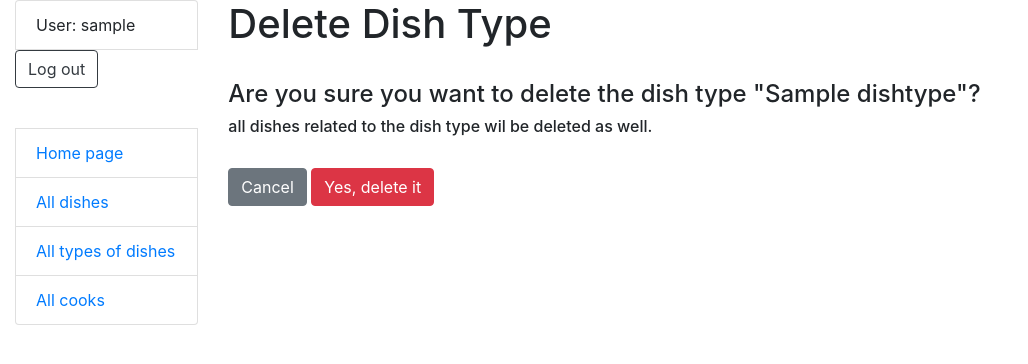
After one commit to AndriiFn/restaurant-kitchen-service, a Django app: page /dish-types/1/delete/ in a window 1280 px wide. The commit adds this page. Shown: the top 364 px of the page, without its empty margins (0-1028 px from the left). Run offline with Django 5.2, Linux system fonts and the light colour scheme; a user stored in the database is signed in; tables that the repository leaves empty hold one stand-in row (values such as "Sample post").

Commit message:
add dish-type create & delete to urls.py & implement corresponding views

```diff
--- a/templates/kitchen_services/dish_confirm_delete.html
+++ b/templates/kitchen_services/dish_confirm_delete.html
@@ -1,7 +1,10 @@
 {% extends "base.html" %}
 
 {% block content %}
-  <h1>Are you sure you want to delete the dish "{{ dish.name }}"?</h1>
+  <h1>Delete Dish</h1>
+  <br>
+  <h4>Are you sure you want to delete the dish "{{ dish.name }}"?</h4>
+  <br>
   <form action="" method="post">
     {% csrf_token %}
     <a href="{% url 'kitchen_services:dish-list' %}" class="btn btn-secondary">Cancel</a>
--- /dev/null
+++ b/templates/kitchen_services/dish_type_confirm_delete.html
@@ -0,0 +1,14 @@
+{% extends "base.html" %}
+
+{% block content %}
+  <h1>Delete Dish Type</h1>
+  <br>
+  <h4>Are you sure you want to delete the dish type "{{ dish_type.name }}"?</h4>
+  <h6>all dishes related to the dish type wil be deleted as well.</h6>
+  <br>
+  <form action="" method="post">
+    {% csrf_token %}
+    <a href="{% url 'kitchen_services:dish-type-list' %}" class="btn btn-secondary">Cancel</a>
+    <input type="submit" value="Yes, delete it" class="btn btn-danger">
+  </form>
+{% endblock %}
--- a/templates/kitchen_services/dish_type_list.html
+++ b/templates/kitchen_services/dish_type_list.html
@@ -18,7 +18,7 @@
             <td>{{ dish_type.id }}</td>
             <td>{{ dish_type.name}}</td>
             <td>{{ dish_type.dishes.all.count }}</td>
-            <td><</td>
+            <td><a href="{% url 'kitchen_services:dish-type-delete' pk=dish_type.id %}">Delete</a></td>
           </tr>
         {% endfor %}
     </table>
```
